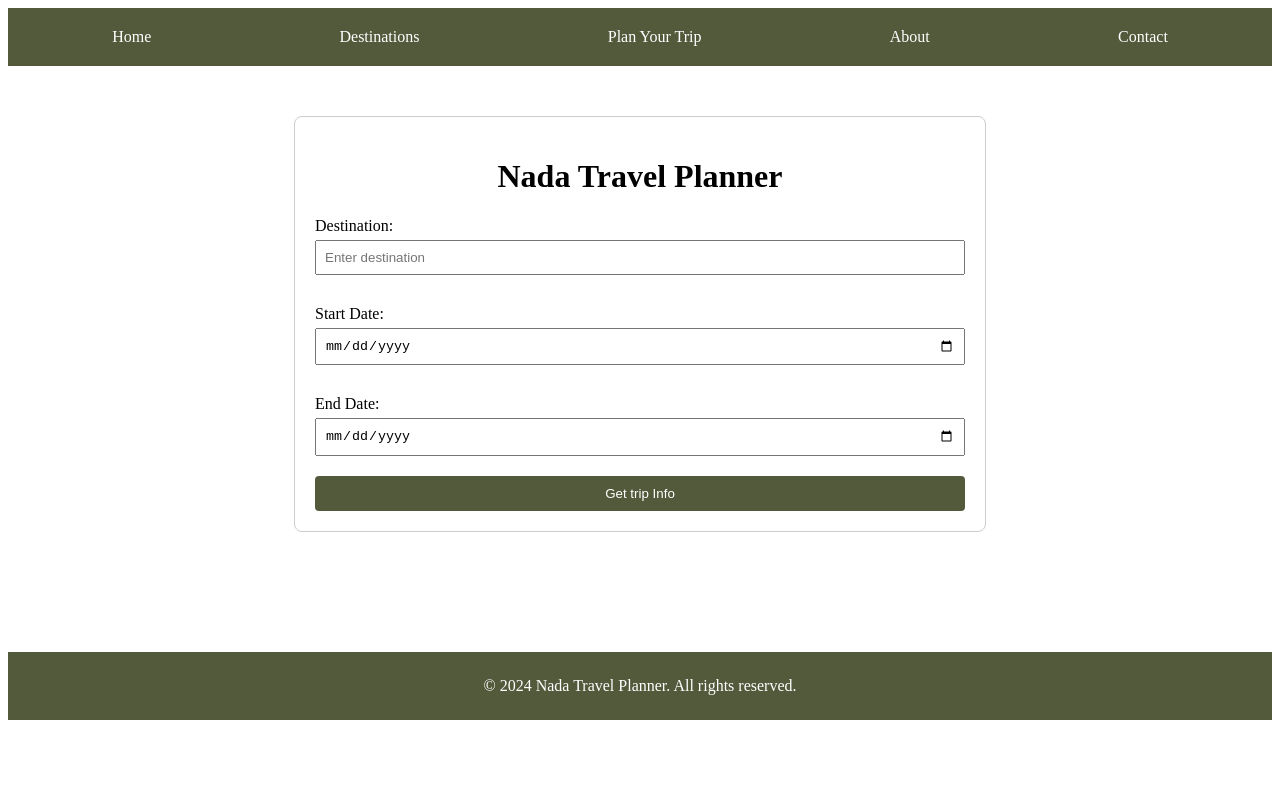
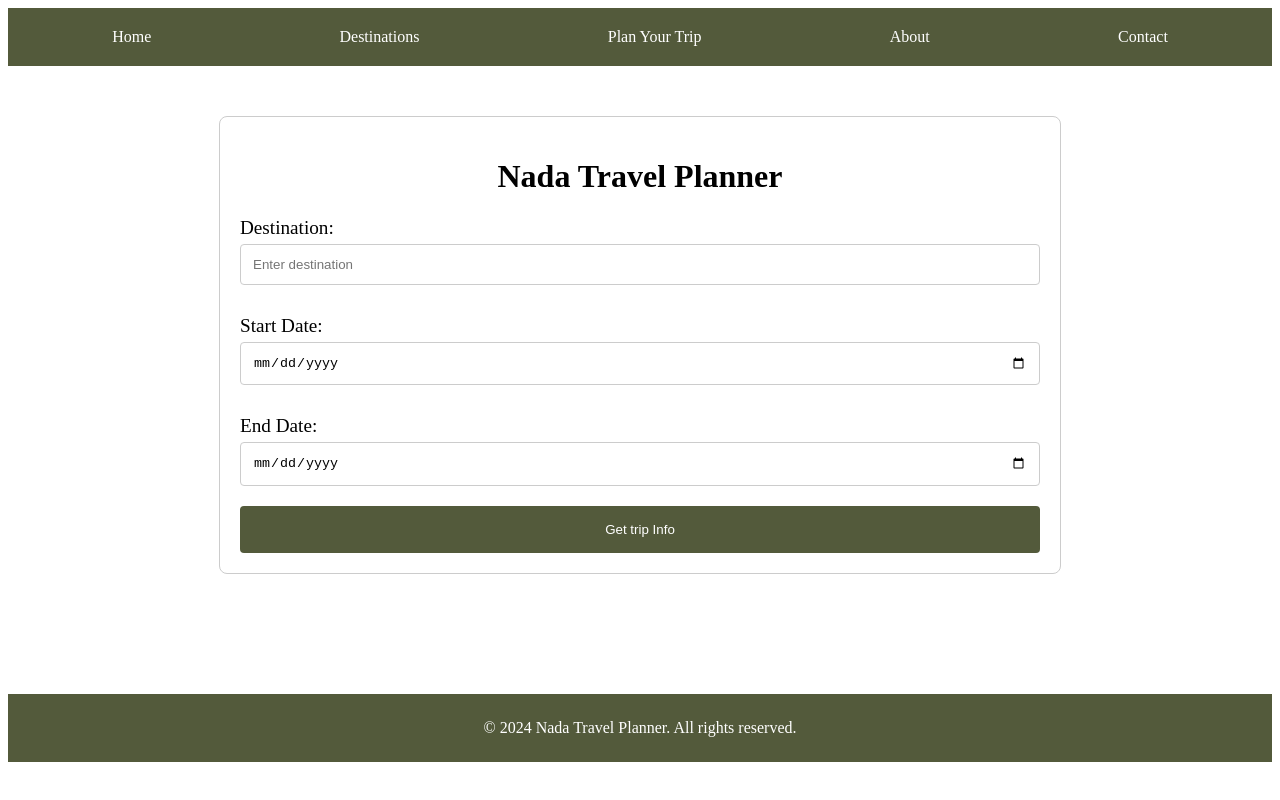
Before and after one commit to NadaObaid1/Travel-App, a website built with webpack: page src/client/views/index.html in a window 1280 px wide. Built offline with nearby package versions, Linux system fonts and the light colour scheme.

Commit message:
add some updates

```diff
--- a/src/client/styles/main.scss
+++ b/src/client/styles/main.scss
@@ -15,12 +15,13 @@
   margin: 10px 0 5px;
   font-size: 1em;
 }
-
 #app input {
   width: 100%;
   padding: 8px;
   margin-bottom: 20px;
   box-sizing: border-box;
+  border: 1px solid #ccc;
+  border-radius: 4px;
 }
 
 #app #button {
@@ -81,6 +82,28 @@
   }
 }
 
+@media (min-width: 1200px) {
+  #app {
+    max-width: 800px;
+  }
+
+  #app h1 {
+    font-size: 2em;
+  }
+
+  #app label {
+    font-size: 1.2em;
+  }
+
+  #app input {
+    padding: 12px;
+  }
+
+  #app #button {
+    padding: 16px;
+  }
+}
+
 .trip-img {
   width: 100%;
   height: auto;
```
Also changed, not shown: dist/bundle.js (deleted), dist/index.html (deleted).
